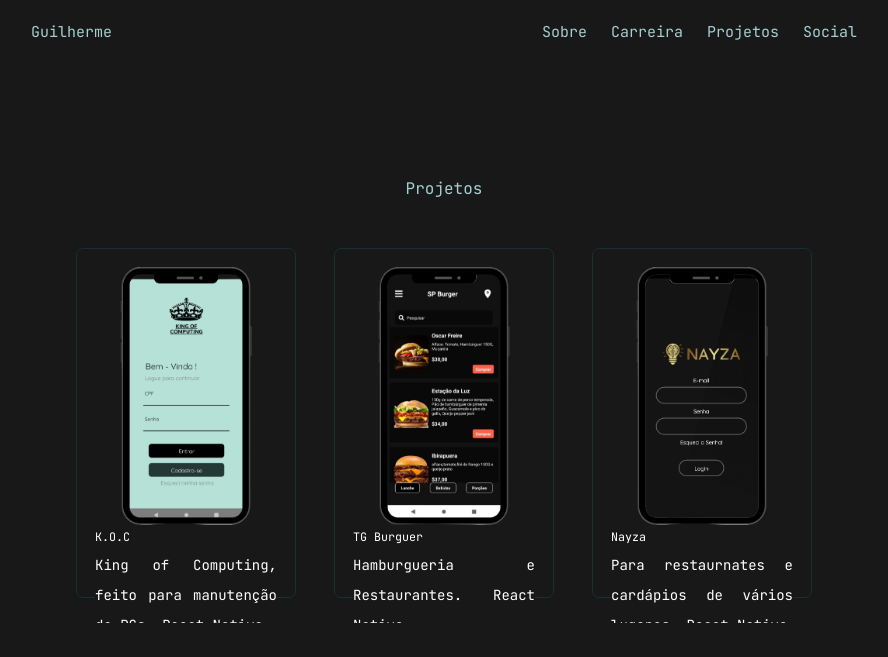
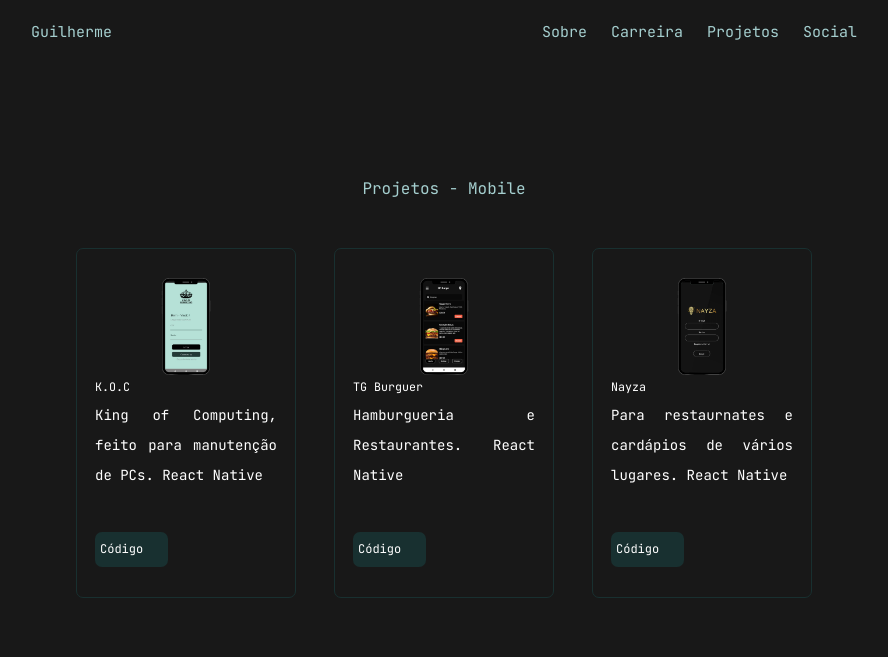
Before and after one commit to guilherme23x/Portfolio, a plain HTML site: page projetos/mobile/mobile.html in a window 1280 px wide. Shown: the whole page, without its empty margins (196-1084 px from the left). Drawn offline with Linux system fonts and the light colour scheme.

Commit message:
Novo Design e Cards

```diff
--- a/projetos/mobile/mobile.html
+++ b/projetos/mobile/mobile.html
@@ -34,7 +34,7 @@
 
   <main>
     <section class="projetos" id="Projetos">
-      <h2 class="tituloSecoes">Projetos</h2>
+      <h2 class="tituloSecoes">Projetos - Mobile</h2>
       <div class="cartoesProjetos" id="cartoesProjetos">
       </div>
     </section>
--- a/projetos/mobile/scriptMobile.js
+++ b/projetos/mobile/scriptMobile.js
@@ -12,7 +12,7 @@
       card.innerHTML = `
        <a target="_blank" href="${projeto.url}">
             <div class="card">
-              <img class="imgProjeto" src="${projeto.imagem}" alt="Imagem do Projeto">
+              <img class="mobile" src="${projeto.imagem}" alt="Imagem do Projeto">
               <h3>${projeto.titulo}</h3>
               <p>${projeto.descricao}</p>
               <a  target="_blank" class="codigoProjeto" href="${projeto.codigo}">Código</a>
```
Also changed, not shown: projetos/desenhos/desenhos.html (+1 -1 lines), projetos/desktop/desktop.html (+1 -1 lines), projetos/web/web.html (+1 -1 lines).
